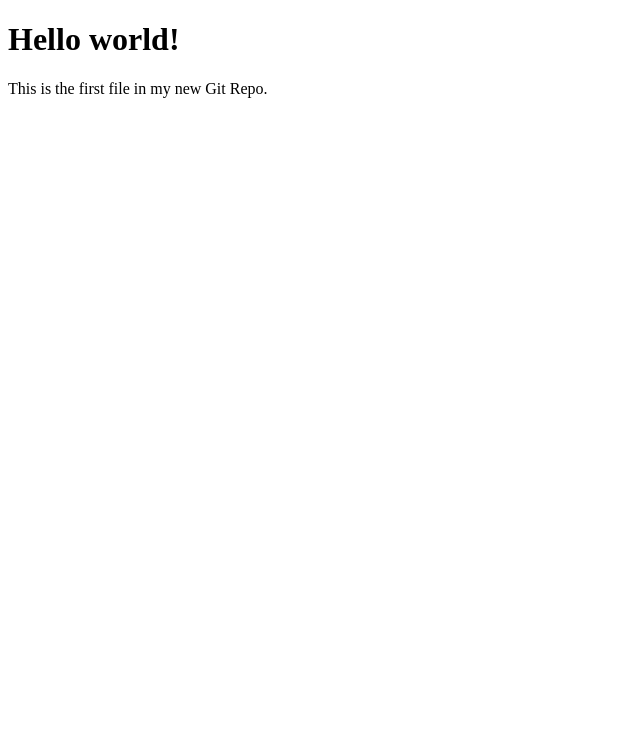
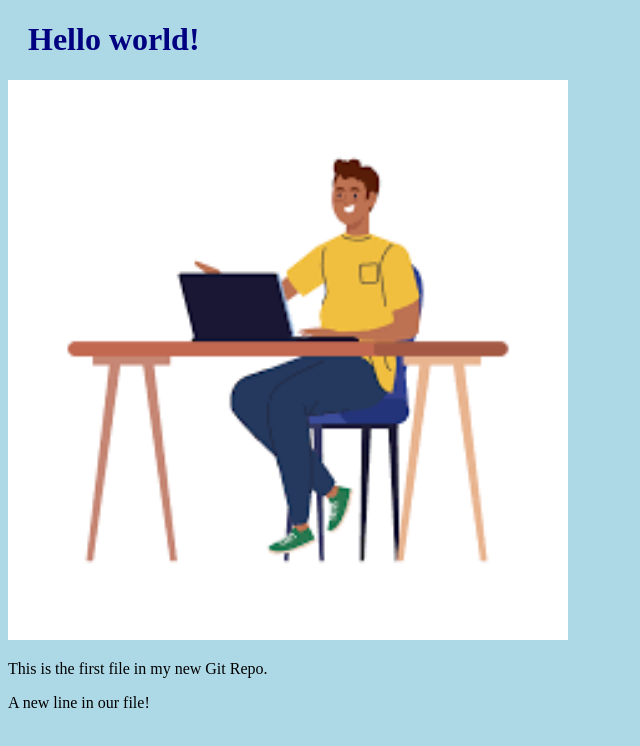
Before and after one commit to RutuAmbilwade/hello-world, a plain HTML site: page index.html in a window 1280 px wide. Shown: the whole page, without its empty margins (0-640 px from the left). Drawn offline with Linux system fonts and the light colour scheme.

Commit message:
added image to hello world

```diff
--- a/bluestyle.css
+++ b/bluestyle.css
@@ -0,0 +1,8 @@
+body {
+    background-color: lightblue;
+    }
+
+    h1 {
+    color: navy;
+    margin-left: 20px;
+    }
--- a/index.html
+++ b/index.html
@@ -2,11 +2,15 @@
 <html>
 <head>
 <title>Hello World!</title>
+<link rel="stylesheet" href="bluestyle.css">
 </head>
 <body>
 
 <h1>Hello world!</h1>
+<div><img src="img_hello_world.png" alt="Hello World from Space"
+    style="width:100%;max-width:560px"></div>
 <p>This is the first file in my new Git Repo.</p>
+<p>A new line in our file!</p>
 
 </body>
 </html>
```
Also changed, not shown: img_hello_world.png (added), 1 other file.
